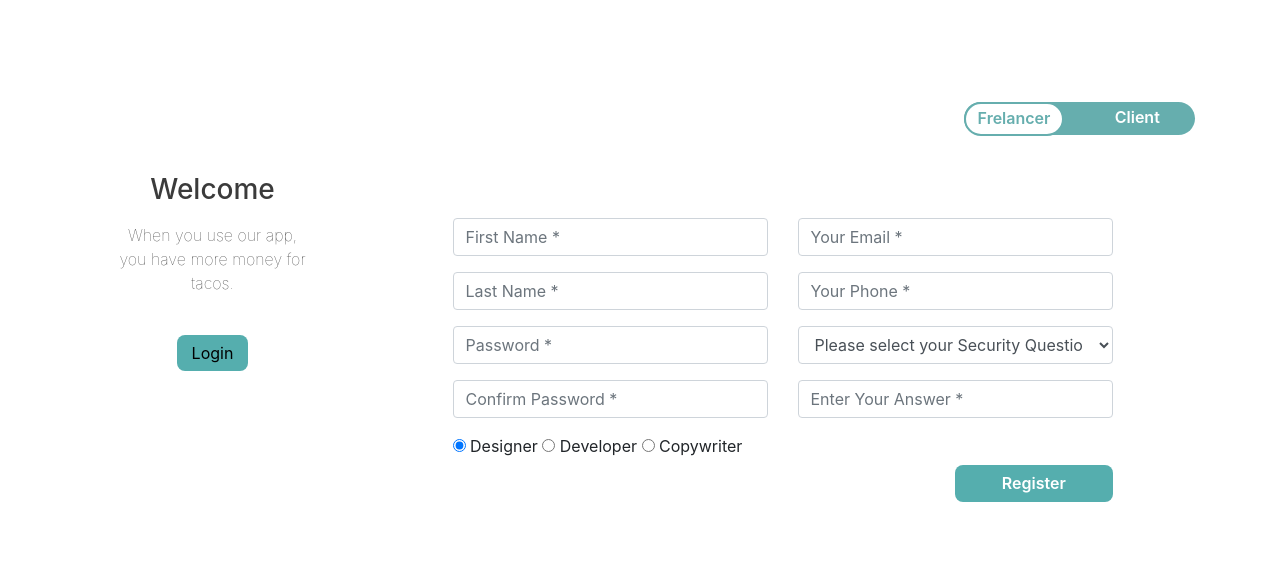
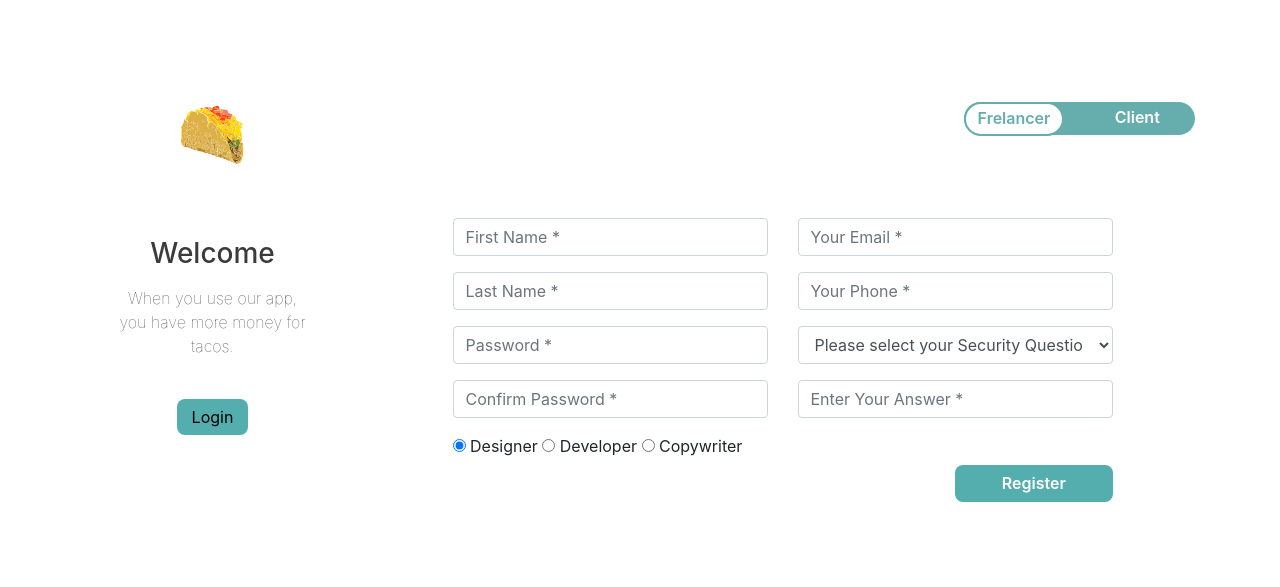
Before and after one commit to rogueathletic/proj-3-beta-layout, a website: page assets/html/login.html in a window 1280 px wide. Drawn offline with nearby package versions, Linux system fonts and the light colour scheme.

Commit message:
Update login.html

```diff
--- a/assets/html/login.html
+++ b/assets/html/login.html
@@ -19,7 +19,7 @@
     <div class="container register">
                     <div class="row">
                         <div class="col-md-3 register-left">
-                            <img src="./assets/images/best-taco.svg" alt=""/>
+                            <img src="../images/best-taco.svg" alt=""/>
                             <h3>Welcome</h3>
                             <p>When you use our app, you have more money for tacos.</p>
                         <a href="./login2.html" id="login1-btn">Login</a>
```
